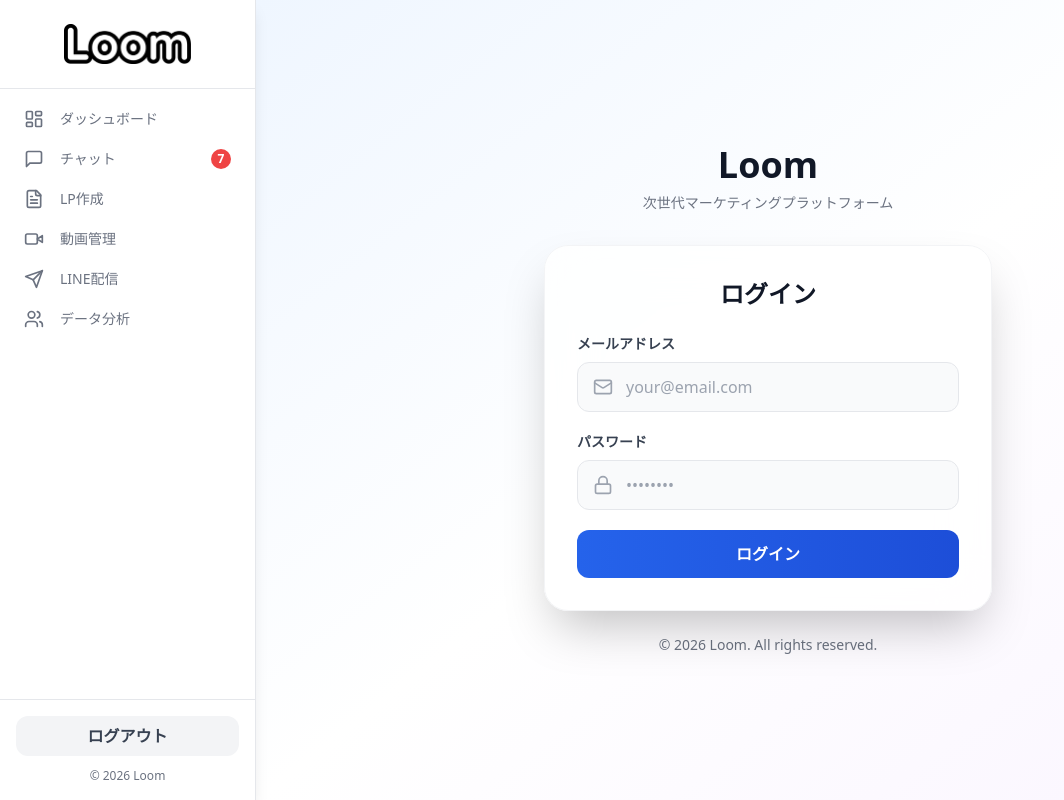
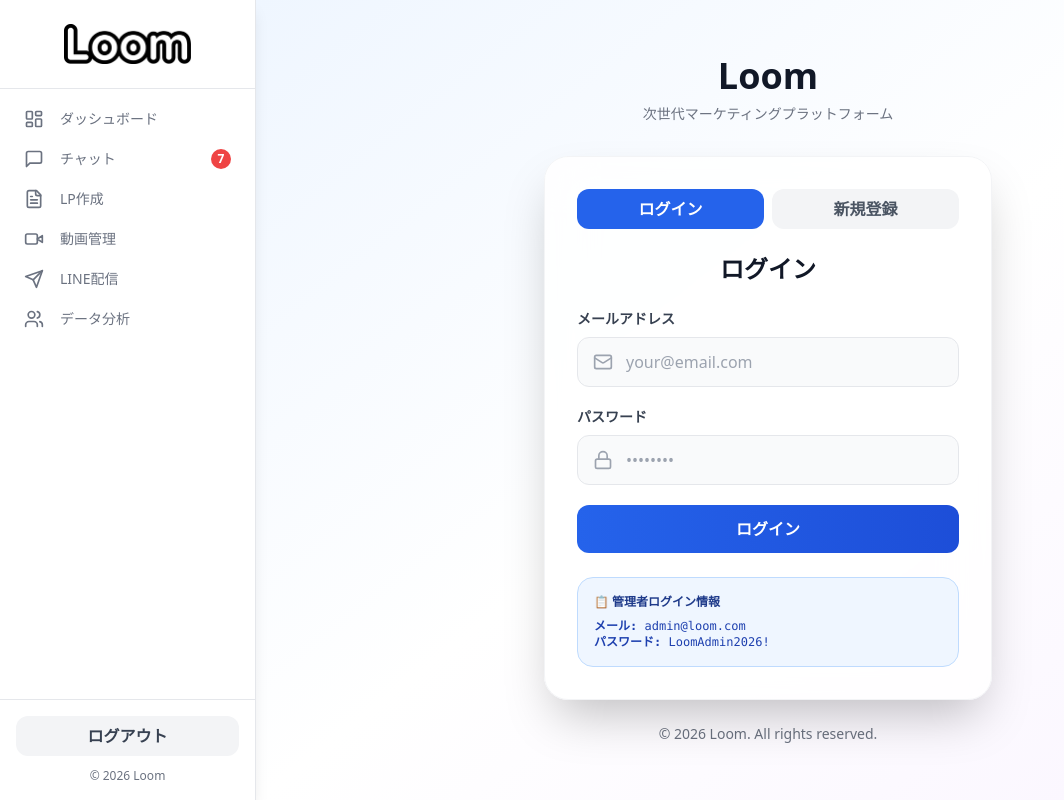
Before and after one commit to adchrk1031/Loom-dashboard, a Next.js app: page /login in a window 1280 px wide. Shown: the whole page, without its empty margins (0-1064 px from the left). Built offline with nearby package versions, Linux system fonts and the light colour scheme.

Commit message:
feat: Add signup tab and admin credentials to login page
- Added tab switcher for login/signup modes
- Implemented signup functionality with Supabase Auth
- Displayed admin credentials on login tab for easy access
- Improved UX with mode-specific button colors

```diff
--- a/app/login/page.tsx
+++ b/app/login/page.tsx
@@ -11,6 +11,7 @@
     const [password, setPassword] = useState('');
     const [error, setError] = useState('');
     const [loading, setLoading] = useState(false);
+    const [mode, setMode] = useState<'login' | 'signup'>('login');
 
     const handleLogin = async (e: React.FormEvent) => {
         e.preventDefault();
@@ -39,6 +40,34 @@
         }
     };
 
+    const handleSignup = async (e: React.FormEvent) => {
+        e.preventDefault();
+        setError('');
+        setLoading(true);
+
+        try {
+            const supabase = createClient();
+            const { data, error } = await supabase.auth.signUp({
+                email,
+                password,
+            });
+
+            if (error) {
+                setError('新規登録に失敗しました: ' + error.message);
+                setLoading(false);
+                return;
+            }
+
+            // 新規登録成功
+            alert('新規登録が完了しました！ログインしてください。');
+            setMode('login');
+            setLoading(false);
+        } catch (err) {
+            setError('新規登録に失敗しました。もう一度お試しください。');
+            setLoading(false);
+        }
+    };
+
     return (
         <div className="min-h-screen flex items-center justify-center bg-gradient-to-br from-blue-50 via-white to-purple-50 px-4">
             {/* ログインカード */}
@@ -51,7 +80,31 @@
 
                 {/* カード */}
                 <div className="bg-white/80 backdrop-blur-xl rounded-3xl shadow-2xl border border-gray-100 p-8">
-                    <h2 className="text-2xl font-bold text-gray-900 mb-6 text-center">ログイン</h2>
+                    {/* タブ切り替え */}
+                    <div className="flex gap-2 mb-6">
+                        <button
+                            onClick={() => setMode('login')}
+                            className={`flex-1 py-2 px-4 rounded-xl font-semibold transition-all duration-200 ${mode === 'login'
+                                    ? 'bg-blue-600 text-white'
+                                    : 'bg-gray-100 text-gray-600 hover:bg-gray-200'
+                                }`}
+                        >
+                            ログイン
+                        </button>
+                        <button
+                            onClick={() => setMode('signup')}
+                            className={`flex-1 py-2 px-4 rounded-xl font-semibold transition-all duration-200 ${mode === 'signup'
+                                    ? 'bg-green-600 text-white'
+                                    : 'bg-gray-100 text-gray-600 hover:bg-gray-200'
+                                }`}
+                        >
+                            新規登録
+                        </button>
+                    </div>
+
+                    <h2 className="text-2xl font-bold text-gray-900 mb-6 text-center">
+                        {mode === 'login' ? 'ログイン' : '新規登録'}
+                    </h2>
 
                     {/* エラーメッセージ */}
                     {error && (
@@ -61,7 +114,7 @@
                         </div>
                     )}
 
-                    <form onSubmit={handleLogin} className="space-y-5">
+                    <form onSubmit={mode === 'login' ? handleLogin : handleSignup} className="space-y-5">
                         {/* メールアドレス */}
                         <div>
                             <label htmlFor="email" className="block text-sm font-semibold text-gray-700 mb-2">
@@ -104,15 +157,29 @@
                             </div>
                         </div>
 
-                        {/* ログインボタン */}
+                        {/* 送信ボタン */}
                         <button
                             type="submit"
                             disabled={loading}
-                            className="w-full py-3 bg-gradient-to-r from-blue-600 to-blue-700 text-white font-bold rounded-xl hover:from-blue-700 hover:to-blue-800 hover:shadow-lg hover:scale-[1.01] active:scale-[0.98] transition-all duration-200 disabled:opacity-50 disabled:cursor-not-allowed"
+                            className={`w-full py-3 text-white font-bold rounded-xl hover:shadow-lg hover:scale-[1.01] active:scale-[0.98] transition-all duration-200 disabled:opacity-50 disabled:cursor-not-allowed ${mode === 'login'
+                                    ? 'bg-gradient-to-r from-blue-600 to-blue-700 hover:from-blue-700 hover:to-blue-800'
+                                    : 'bg-gradient-to-r from-green-600 to-green-700 hover:from-green-700 hover:to-green-800'
+                                }`}
                         >
-                            {loading ? 'ログイン中...' : 'ログイン'}
+                            {loading ? (mode === 'login' ? 'ログイン中...' : '登録中...') : (mode === 'login' ? 'ログイン' : '新規登録')}
                         </button>
                     </form>
+
+                    {/* 管理者ログイン情報 */}
+                    {mode === 'login' && (
+                        <div className="mt-6 p-4 bg-blue-50 border border-blue-200 rounded-2xl">
+                            <p className="text-xs font-semibold text-blue-900 mb-2">📋 管理者ログイン情報</p>
+                            <p className="text-xs text-blue-800 font-mono">
+                                <span className="font-semibold">メール:</span> admin@loom.com<br />
+                                <span className="font-semibold">パスワード:</span> LoomAdmin2026!
+                            </p>
+                        </div>
+                    )}
                 </div>
 
                 {/* フッター */}
```
